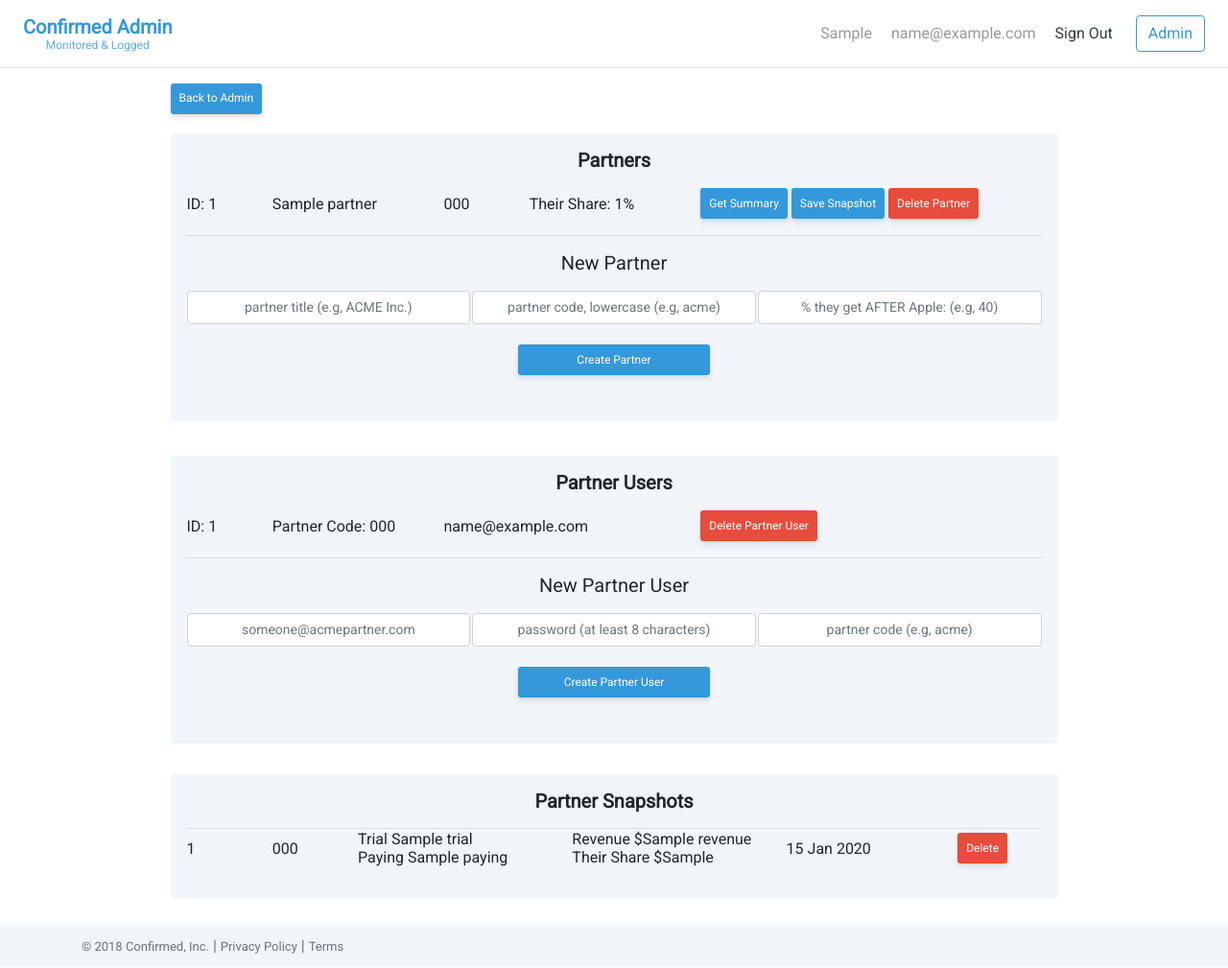
After one commit to confirmedcode/Admin, a Node project: template code/views/partners.hbs in a window 1280 px wide. The commit adds this page. Shown: the whole page at 96% size. Run offline with Node 20 templates, Linux system fonts and the light colour scheme; the template is opened without the code that fills it: most values are stand-ins (such as "Sample title", 1, 10 or a date in 2020); some libraries are stand-ins or nearby versions.

Commit message:
Add new Partner feature

```diff
--- a/code/app.js
+++ b/code/app.js
@@ -79,6 +79,7 @@ app.use(require("./middleware/initialize-database.js"));
 // Controllers
 app.use("/", require("./controllers/admin-controller.js"));
 app.use("/", require("./controllers/notification-controller.js"));
+app.use("/", require("./controllers/partners-controller.js"));
 app.use("/", require("./controllers/signin-controller.js"));
 app.use("/", require("./controllers/signup-controller.js"));
 app.use("/", require("./controllers/source-controller.js"));
--- a/code/middleware/initialize-database.js
+++ b/code/middleware/initialize-database.js
@@ -6,6 +6,7 @@ const PG_HELPER_PASSWORD = process.env.PG_HELPER_PASSWORD;
 const PG_RENEWER_PASSWORD = process.env.PG_RENEWER_PASSWORD;
 const PG_MAIN_PASSWORD = process.env.PG_MAIN_PASSWORD;
 const PG_SUPPORT_PASSWORD = process.env.PG_SUPPORT_PASSWORD;
+const PG_PARTNER_PASSWORD = process.env.PG_PARTNER_PASSWORD;
 const PG_WEBHOOK_PASSWORD = process.env.PG_WEBHOOK_PASSWORD;
 const PG_DEBUG_PASSWORD = process.env.PG_DEBUG_PASSWORD;
 
@@ -32,6 +33,7 @@ module.exports = (request, response, next) => {
           PG_HELPER_PASSWORD,
           PG_RENEWER_PASSWORD,
           PG_SUPPORT_PASSWORD,
+          PG_PARTNER_PASSWORD,
           PG_WEBHOOK_PASSWORD,
           PG_DEBUG_PASSWORD
         )
--- a/code/package.json
+++ b/code/package.json
@@ -27,6 +27,7 @@
     "helmet": "^3.13.0",
     "ip-range-check": "0.0.2",
     "multer": "^1.3.1",
+    "node-schedule": "^1.3.1",
     "shared": "file:../../shared",
     "validator": "^9.1.1",
     "winston": "^3.0.0"
--- /dev/null
+++ b/code/views/partners.hbs
@@ -0,0 +1,265 @@
+{{> header title="Admin" }}
+
+<body class="text-center">
+
+  {{> nav }}
+
+  <div class="container mt-3">
+    <div class="col-xl-10 offset-xl-1 text-left">
+
+      {{> flash }}
+
+      <div class="row mt-3 mb-3">
+        <a href="/admin" class="btn confirmed-blue-btn btn-sm">Back to Admin</a>
+      </div>
+
+      <div class="row mt-3 mb-2 pb-4">
+        <div class="container-fluid mt-1 p-3 rounded confirmed-bg text-center">
+          <h1 class="h5"><strong>Partners</strong></h1>
+          <table class="mt-3 mb-3" style="width:100%">
+          {{#each partners}}
+            <tr>
+              <td width="10%">
+                ID: {{ this.id }}
+              </td>
+              <td width="20%">
+                {{ this.title }}
+              </td>
+              <td width="10%">
+                {{ this.code }}
+              </td>
+              <td width="20%">
+                Their Share: {{ this.percentageShare }}%
+              </td>
+              <td width="40%">
+                <button id="getCurrent{{this.code}}" onclick="getCurrent('{{this.code}}')" class="btn confirmed-blue-btn btn-sm">Get Summary</button>
+                <button id="saveSnapshot{{this.code}}" onclick="saveSnapshot('{{this.code}}')" class="btn confirmed-blue-btn btn-sm">Save Snapshot</button>
+                <button id="partner{{this.id}}" onclick="deletePartner('{{this.id}}')" class="btn confirmed-red-btn btn-sm">Delete Partner</button>
+              </td>
+            </tr>
+          {{/each}}
+          </table>
+          <div id="summaryResult" class="mb-4" style="display:none;">
+            <hr/>
+            <h1 class="h5 mt-2 text-left"><strong>Current Month For <span id="summaryResultCode"></span></strong></h1>
+            <p class="mb-2 text-left" id="summaryResultText"></p>
+          </div>
+          <hr/>
+          <form id="new-partner-form" action="/new-partner" method="POST">
+            <h5>New Partner</h5>
+            <table class="mt-3 mb-2" style="width:100%">
+              <tr>
+                <td width="33%">
+                  <input type="text" id="newPartnerTitle" name="newPartnerTitle" class="form-control mb-2 text-center" form="new-partner-form" placeholder="partner title (e.g, ACME Inc.)"/>
+                </td>
+                <td width="33%">
+                  <input type="text" id="newPartnerCode" name="newPartnerCode" class="form-control mb-2 text-center" form="new-partner-form" placeholder="partner code, lowercase (e.g, acme)"/>
+                </td>
+                <td width="33%">
+                  <input type="text" id="newPartnerPercentageShare" name="newPartnerPercentageShare" class="form-control mb-2 text-center" form="new-partner-form" placeholder="% they get AFTER Apple: (e.g, 40)"/>
+                </td>
+              </tr>
+            </table>
+            <button id="newSourceButton" type="submit" class="btn confirmed-blue-btn btn-sm text-white mt-1 mb-3" style="width: 200px;">Create Partner</button>
+          </form>
+  			</div>
+      </div>
+
+      <div class="row mt-1 mb-2 pb-4">
+        <div class="container-fluid mt-1 p-3 rounded confirmed-bg text-center">
+          <h1 class="h5"><strong>Partner Users</strong></h1>
+          <table class="mt-3 mb-3" style="width:100%">
+          {{#each partnerUsers}}
+            <tr>
+              <td width="10%">
+                ID: {{ this.id }}
+              </td>
+              <td width="20%">
+                Partner Code: {{ this.partnerCode }}
+              </td>
+              <td width="30%">
+                {{ this.email }}
+              </td>
+              <td width="40%">
+                <button id="partnerUser{{this.id}}" onclick="deletePartnerUser('{{this.id}}')" class="btn confirmed-red-btn btn-sm">Delete Partner User</button>
+              </td>
+            </tr>
+          {{/each}}
+          </table>
+          <hr/>
+          <form id="new-partner-user-form" action="/new-partner-user" method="POST">
+            <h5>New Partner User</h5>
+            <table class="mt-3 mb-2" style="width:100%">
+              <tr>
+                <td width="33%">
+                  <input type="email" id="newPartnerUserEmail" name="newPartnerUserEmail" class="form-control mb-2 text-center" form="new-partner-user-form" placeholder="someone@acmepartner.com"/>
+                </td>
+                <td width="33%">
+                  <input type="text" id="newPartnerUserPassword" name="newPartnerUserPassword" class="form-control mb-2 text-center" form="new-partner-user-form" placeholder="password (at least 8 characters)"/>
+                </td>
+                <td width="33%">
+                  <input type="text" id="newPartnerUserCode" name="newPartnerUserCode" class="form-control mb-2 text-center" form="new-partner-user-form" placeholder="partner code (e.g, acme)"/>
+                </td>
+              </tr>
+            </table>
+            <button id="newSourceButton" type="submit" class="btn confirmed-blue-btn btn-sm text-white mt-1 mb-3" style="width: 200px;">Create Partner User</button>
+          </form>
+  			</div>
+      </div>
+
+      <div class="row mt-1 mb-5 pb-4">
+        <div class="container-fluid mt-0 p-3 rounded confirmed-bg text-center">
+          <h1 class="h5"><strong>Partner Snapshots</strong></h1>
+          <table class="mt-3 mb-3" style="width:100%">
+          {{#each partnerSnapshots}}
+            <tr style="border-top: 1px solid #ddd;">
+              <td width="10%">
+                {{ this.id }}
+              </td>
+              <td width="10%">
+                {{ this.partnerCode }}
+              </td>
+              <td width="25%">
+                Trial {{ this.summary.trial }}<br/>
+                Paying {{ this.summary.paying }}<br/>
+              </td>
+              <td width="25%">
+                Revenue ${{ this.summary.revenue }}<br/>
+                Their Share ${{ this.summary.revenueYourShare }}
+              </td>
+              <td width="20%">
+                {{ this.createDate }}
+              </td>
+              <td width="10%">
+                <button id="snapshot{{this.id}}" onclick="deleteSnapshot('{{this.id}}')" class="btn confirmed-red-btn btn-sm">Delete</button>
+              </td>
+            </tr>
+          {{/each}}
+          </table>
+  			</div>
+      </div>
+
+    </div> <!-- column -->
+  </div> <!-- row -->
+
+  {{> footer}}
+
+  {{> bootstrapjs}}
+
+  <script>
+
+    function getCurrent(partnerCode) {
+      document.getElementById("getCurrent" + partnerCode).disabled = true;
+      document.getElementById("summaryResult").style.display = "none";
+  		var http = new XMLHttpRequest();
+  		var url = "current-snapshot";
+  		var params = "partnerCode=" + partnerCode
+  		http.open("POST", url, true);
+      http.responseType = 'json';
+  		http.setRequestHeader("Content-type", "application/x-www-form-urlencoded");
+  		http.onreadystatechange = function() {
+  		    if (http.readyState == 4) {
+    				if (http.status == 200) {
+              document.getElementById("getCurrent" + partnerCode).disabled = false;
+              document.getElementById("summaryResult").style.display = "block";
+              document.getElementById("summaryResultText").innerText = JSON.stringify(http.response.summary, null, 2);
+              document.getElementById("summaryResultCode").innerText = partnerCode;
+              return;
+    				}
+            alert("Error: " + JSON.stringify(http.response));
+  		    }
+  		}
+  		http.send(params);
+    }
+
+    function saveSnapshot(partnerCode) {
+      if (confirm("Are you sure you want to save a new snapshot?")) {
+        document.getElementById("saveSnapshot" + partnerCode).disabled = true;
+    		var http = new XMLHttpRequest();
+    		var url = "save-snapshot";
+    		var params = "partnerCode=" + partnerCode
+    		http.open("POST", url, true);
+        http.responseType = 'json';
+    		http.setRequestHeader("Content-type", "application/x-www-form-urlencoded");
+    		http.onreadystatechange = function() {
+    		    if (http.readyState == 4) {
+      				if (http.status == 200) {
+                location.reload();
+                return;
+      				}
+              alert("Error: " + JSON.stringify(http.response));
+    		    }
+    		}
+    		http.send(params);
+      }
+    }
+
+    function deletePartner(id) {
+      if (confirm("Are you sure you want to delete this partner?")) {
+        document.getElementById("partner" + id).disabled = true;
+    		var http = new XMLHttpRequest();
+    		var url = "delete-partner";
+    		var params = "id=" + id
+    		http.open("POST", url, true);
+        http.responseType = 'json';
+    		http.setRequestHeader("Content-type", "application/x-www-form-urlencoded");
+    		http.onreadystatechange = function() {
+    		    if (http.readyState == 4) {
+      				if (http.status == 200) {
+                location.reload()
+                return;
+      				}
+              alert("Error: " + JSON.stringify(http.response));
+    		    }
+    		}
+    		http.send(params);
+      }
+    }
+
+    function deletePartnerUser(id) {
+      if (confirm("Are you sure you want to delete this partner user?")) {
+        document.getElementById("partnerUser" + id).disabled = true;
+    		var http = new XMLHttpRequest();
+    		var url = "delete-partner-user";
+    		var params = "id=" + id
+    		http.open("POST", url, true);
+        http.responseType = 'json';
+    		http.setRequestHeader("Content-type", "application/x-www-form-urlencoded");
+    		http.onreadystatechange = function() {
+    		    if (http.readyState == 4) {
+      				if (http.status == 200) {
+                location.reload()
+                return;
+      				}
+              alert("Error: " + JSON.stringify(http.response));
+    		    }
+    		}
+    		http.send(params);
+      }
+    }
+
+    function deleteSnapshot(id) {
+      if (confirm("Are you sure you want to delete this snapshot?")) {
+        document.getElementById("snapshot" + id).disabled = true;
+    		var http = new XMLHttpRequest();
+    		var url = "delete-snapshot";
+    		var params = "id=" + id
+    		http.open("POST", url, true);
+        http.responseType = 'json';
+    		http.setRequestHeader("Content-type", "application/x-www-form-urlencoded");
+    		http.onreadystatechange = function() {
+    		    if (http.readyState == 4) {
+      				if (http.status == 200) {
+                location.reload()
+                return;
+      				}
+              alert("Error: " + JSON.stringify(http.response));
+    		    }
+    		}
+    		http.send(params);
+      }
+    }
+
+  </script>
+
+</body>
```
Also changed, not shown: code/controllers/admin-controller.js (+5 -3 lines), code/controllers/partners-controller.js (added, +298 -0 lines), code/views/admin.hbs (+7 -4 lines), README.md, 1 other file.
